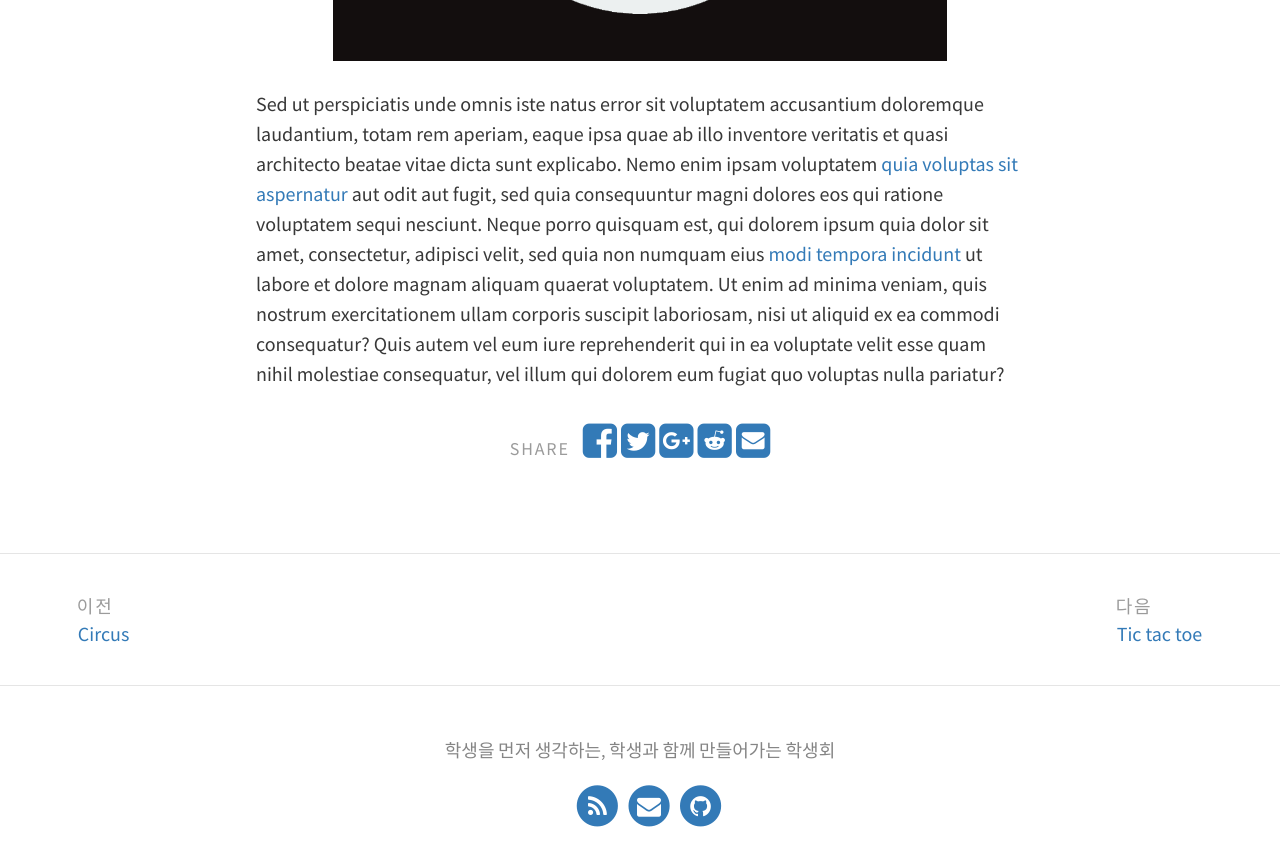
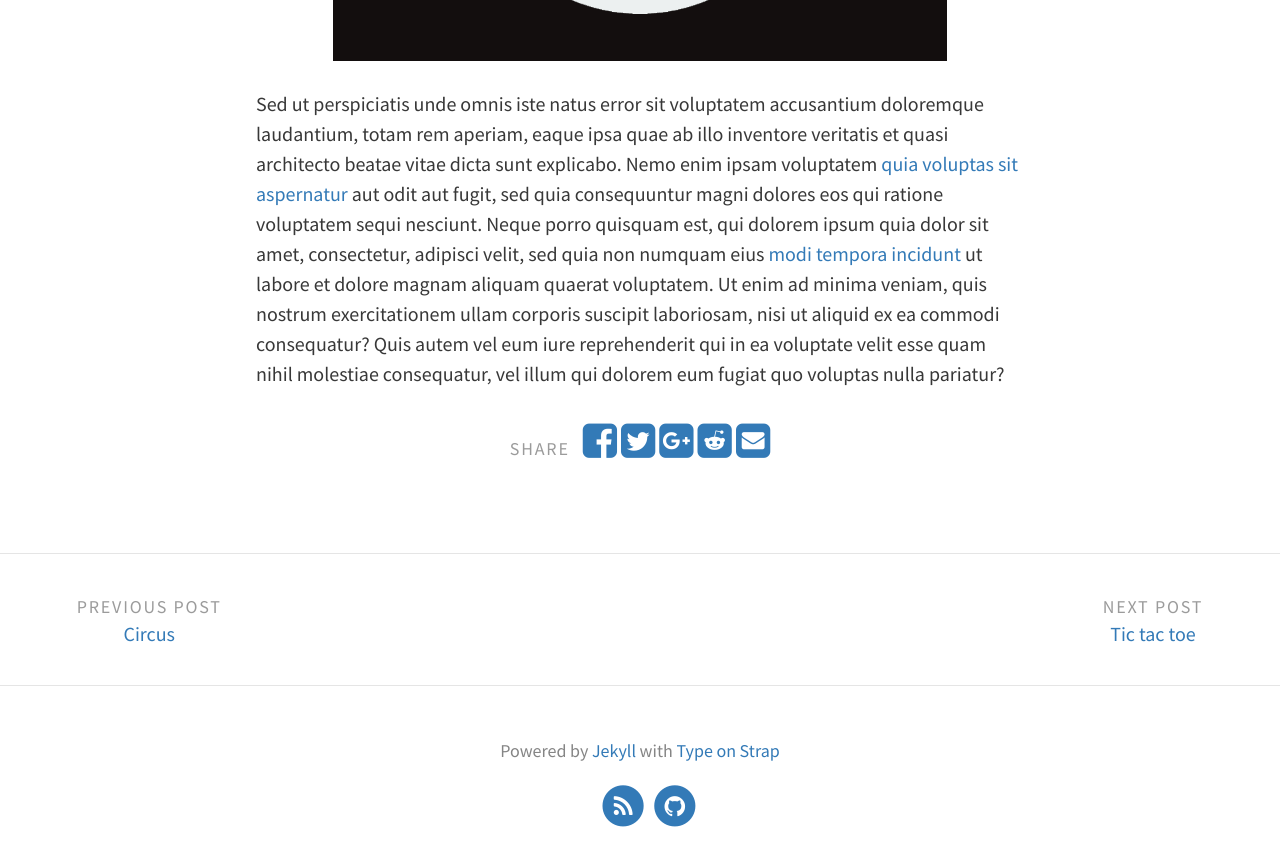
Before and after one commit to Student-Council-Munsanmid/munsanmid.github.com, a Jekyll site: the page built from _portfolio/hanoi.md, in a window 1280 px wide and 900 px high, scrolled down 652 px. Shown: the top 866 px of the window. Built offline with Jekyll 4.4.1, drawn with Linux system fonts in a browser that asks for light colours; some of the changed text lies outside the part shown.

Commit message:
Update _config.yml

```diff
--- a/_config.yml
+++ b/_config.yml
@@ -1,38 +1,34 @@
 # SITE CONFIGURATION
 baseurl: "/Type-on-Strap"
-url: "https://student-council-munsanmid.github.io/munsanmid.github.com/"
-title: 문산중학교 학생회 # site's title
-description: "문산중학교 학생회의 공식 웹페이지" # used by search engines
+url: "https://sylhare.github.io"
+title: Type on Strap # site's title
+description: "A website with blog posts and pages" # used by search engines
 
 
 # THEME-SPECIFIC CONFIGURATION
 theme_settings:
   # Meta
-  title: 문산중학교 학생회 # blog's title
+  title: Type on Strap # blog's title
   avatar: assets/img/triangle.svg
   favicon: assets/favicon.ico
   gravatar: # Email MD5 hash
-  description: 문산중학교 학생회의 공식 웹페이지
-  disqus_shortname: munsanmid
-  katex: true
 
   # Header and footer text
   header_text: > #two or three lines to describe your site
-     <p>문산중학교 학생회</p>
+     <p>Change header text in <code>_config.yml</code> <br> to update this feature.</p>
   header_text_feature_image: assets/img/pexels/triangular.jpeg
   footer_text: >
-   학생을 먼저 생각하는, 학생과 함께 만들어가는 학생회
-
+   Powered by <a href="https://jekyllrb.com/">Jekyll</a> with <a href="https://github.com/sylhare/Type-on-Strap">Type on Strap</a>
   # Icons
   rss: true  # Make sure you created a feed.xml with feed.xml layout
-  email_address: "munsanmid@gmail.com"
+  email_address: # Full email address, e.g. "sam@example.com"
   behance:
   bitbucket:
   dribbble:
   facebook:
   flickr:
   gitlab:
-  github: "munsanmid"
+  github: "sylhare"
   google_plus:
   instagram:
   keybase:
@@ -75,19 +71,19 @@ theme_settings:
       enabled: true
 
   # Localization strings
-  str_follow_on: "구독하기"
-  str_rss_follow: "RSS 피드 구독하기"
-  str_share_on: "공유하기"
-  str_add_to: "추가하기"
-  str_email: "이메일"
-  str_tweet: "트윗"
-  str_pin_it: "고정하기"
-  str_next_post: "다음"
-  str_previous_post: "이전"
-  str_next_page: "다음"
-  str_previous_page: "이전"
-  str_continue_reading: "더 보기"
-  str_javascript_required_disqus: "덧글을 보기 전, 자바스크립트를 먼저 허용해주세요!"
+  str_follow_on: "Follow on"
+  str_rss_follow: "Follow RSS feed"
+  str_share_on: "Share on"
+  str_add_to: "Add to"
+  str_email: "Email"
+  str_tweet: "Tweet"
+  str_pin_it: "Pin it"
+  str_next_post: "Next post"
+  str_previous_post: "Previous post"
+  str_next_page: "Next"
+  str_previous_page: "Prev"
+  str_continue_reading: "Continue reading"
+  str_javascript_required_disqus: "Please enable JavaScript to view comments."
 
   # Colours, typography and padding
   # Open the "_sass > base" folder, and open "_variables.scss"
```
